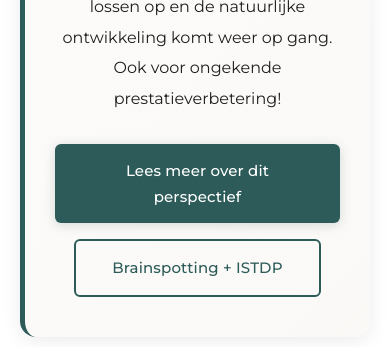
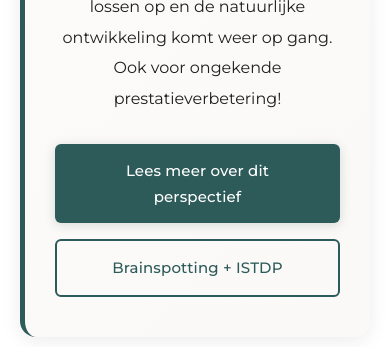
Before and after one commit to tjallingvds/3dflow, a React (Vite) app: page / in a window 390 px wide. Shown: the part 1286-1633 px from the top of the page. Built offline with nearby package versions, Linux system fonts and the light colour scheme.

Commit message:
small button change

```diff
--- a/src/styles/MainContent.css
+++ b/src/styles/MainContent.css
@@ -47,6 +47,11 @@
   margin-top: 30px;
 }
 
+.content-cta .btn {
+  flex: 1;
+  min-width: 0;
+}
+
 @media (max-width: 768px) {
   .main-content {
     padding: 60px 0;
@@ -69,4 +74,12 @@
     font-size: 16px;
     margin-bottom: 30px;
   }
+
+  .content-cta {
+    flex-direction: column;
+  }
+
+  .content-cta .btn {
+    width: 100%;
+  }
 }
```
Also changed, not shown: src/contexts/LanguageContext.jsx (line endings or trailing spaces), src/pages/AlgemeneVoorwaarden.jsx (line endings or trailing spaces), src/styles/Legal.css (line endings or trailing spaces).
